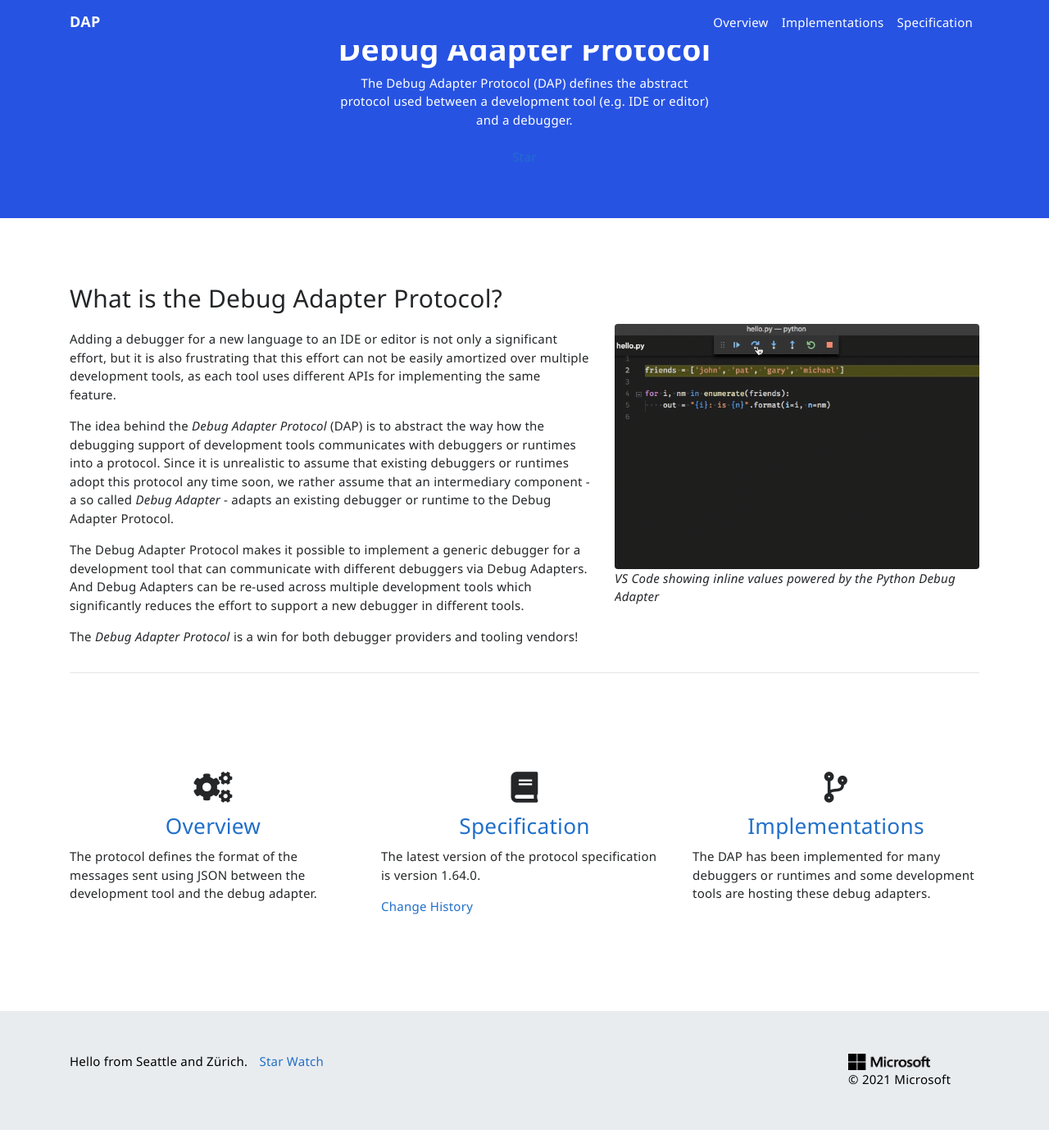
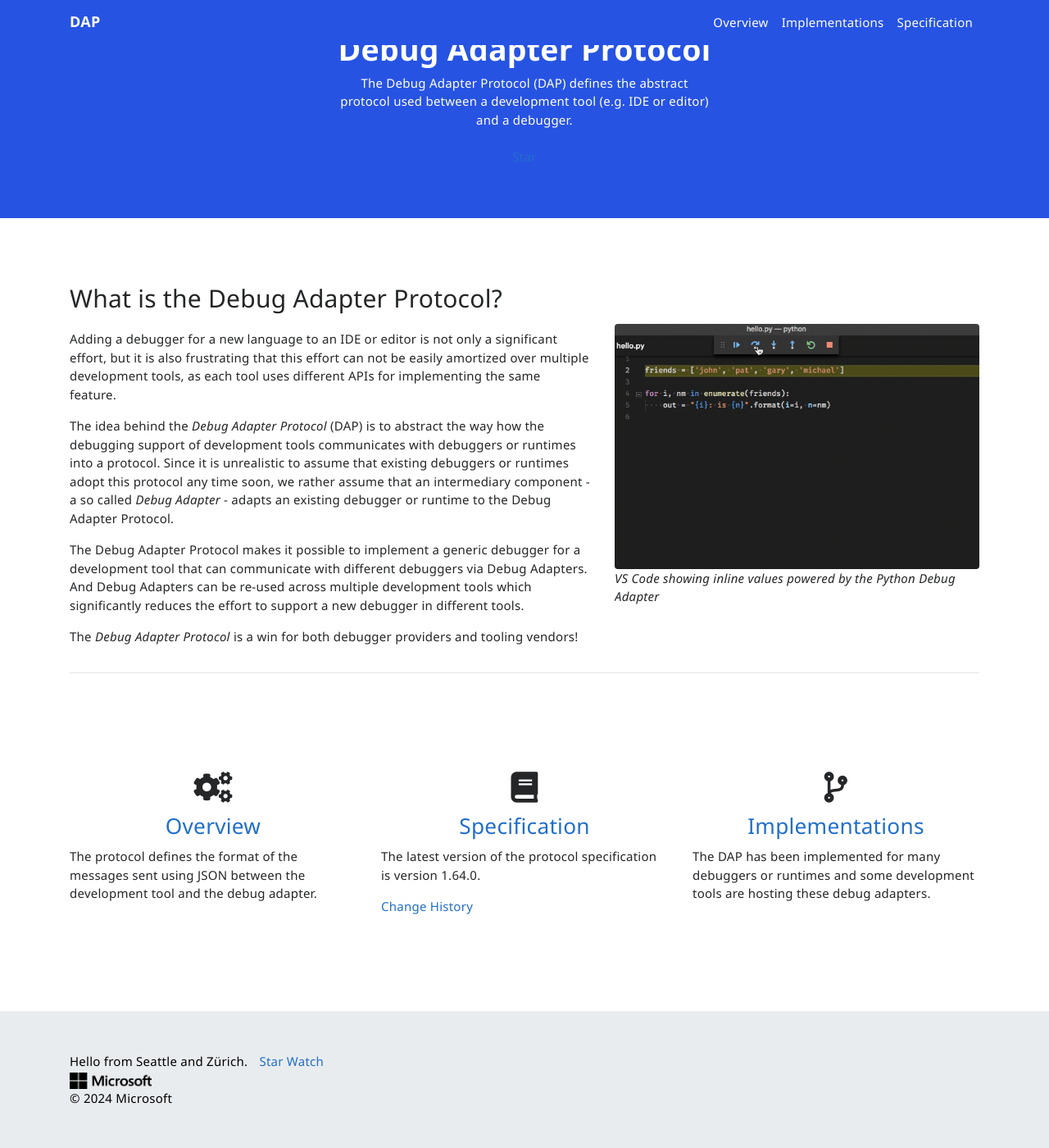
Before and after one commit to microsoft/debug-adapter-protocol, a Jekyll site: the page built from index.html, in a window 1280 px wide and 1400 px high, scrolled down 97 px. Shown: the whole window at 82% size. Built offline with Jekyll 4.4.1, drawn with Linux system fonts in a browser that asks for light colours; nearby versions of some CDN libraries; comment, search, counter and statistics services are not loaded; before the commit the page ends 1475 px from its top, so only the background shows below that.

Commit message:
chore: fix footer layout

```diff
--- a/_includes/footer.html
+++ b/_includes/footer.html
@@ -14,15 +14,15 @@
                     <li>
                         <span class="message">Hello from Seattle and Zürich.</span>
                     </li>
-                    <li>
+                    <li class="github-button-container">
                         <a class="github-button" href="https://github.com/Microsoft/debug-adapter-protocol" data-icon="octicon-star" data-show-count="true" aria-label="Star Microsoft/debug-adapter-protocol on GitHub">Star</a>
                     </li>
-                    <li>
+                    <li class="github-button-container">
                         <a class="github-button" href="https://github.com/Microsoft/debug-adapter-protocol/subscription" aria-label="Watch Microsoft/debug-adapter-protocol on GitHub">Watch</a>
                     </li>
                 </ul>
             </div>
-            <div class="col-sm-2">
+            <div class="col-sm-4">
                 <ul class="links">
                     <li style="display: none;" >
                         <a id="footer-cookie-link" style="cursor: pointer; padding-right:20px" onclick="manageConsent()"
@@ -36,7 +36,7 @@
                                     <img src="{{site.baseurl}}/img/microsoft-logo-inverted.png" height="20" alt="Microsoft">
                                 </picture>
                             </a>
-                            <span>© 2021 Microsoft</span>
+                            <span>© 2024 Microsoft</span>
                         </div>
                     </li>
                 </ul>
--- a/css/main.scss
+++ b/css/main.scss
@@ -378,6 +378,10 @@
 		padding: 0;
 	}
 
+	.github-button-container {
+		text-align: center;
+	}
+
 	.message {
 		display: inline-block;
 		padding-right: 10px;
@@ -395,7 +399,7 @@
 			padding-bottom: 10px;
 
 			@media (min-width: 576px) {
-				display: inline-block;
+				display: inline-flex;
 				padding: 0;
 			}
 		}
```
